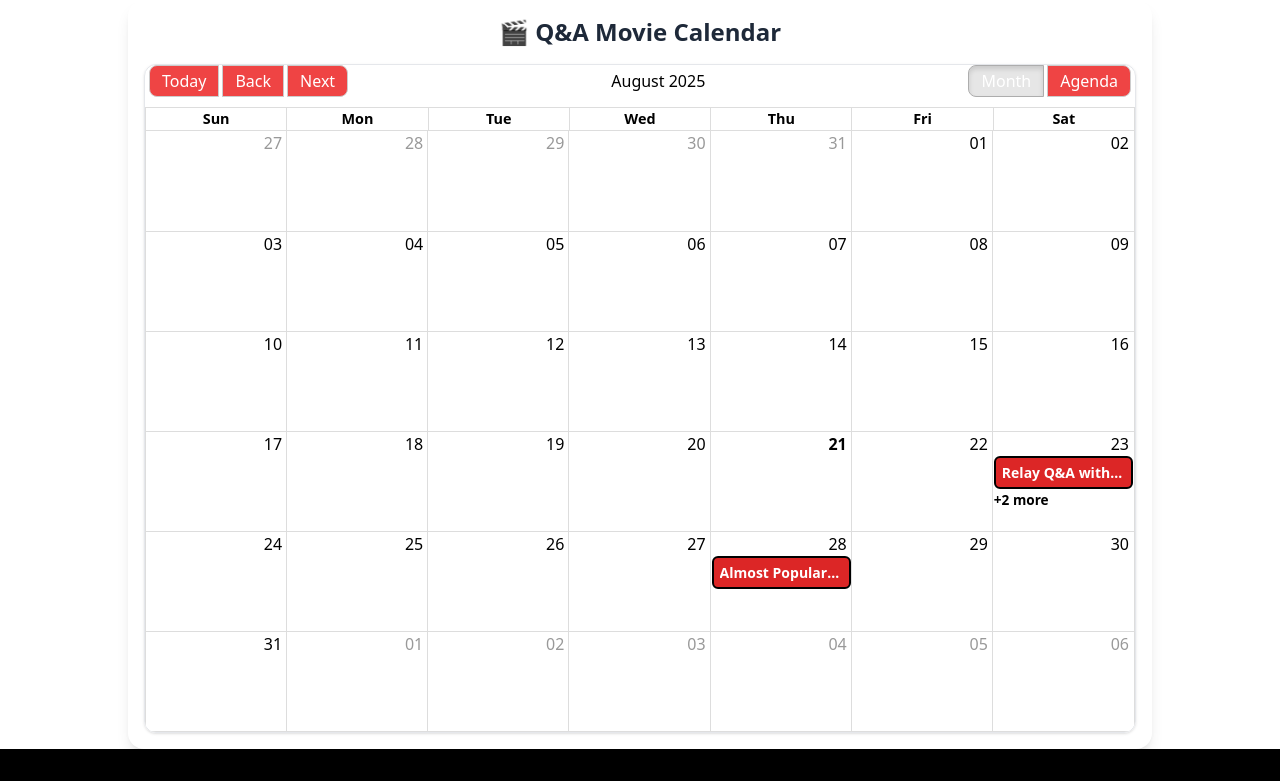
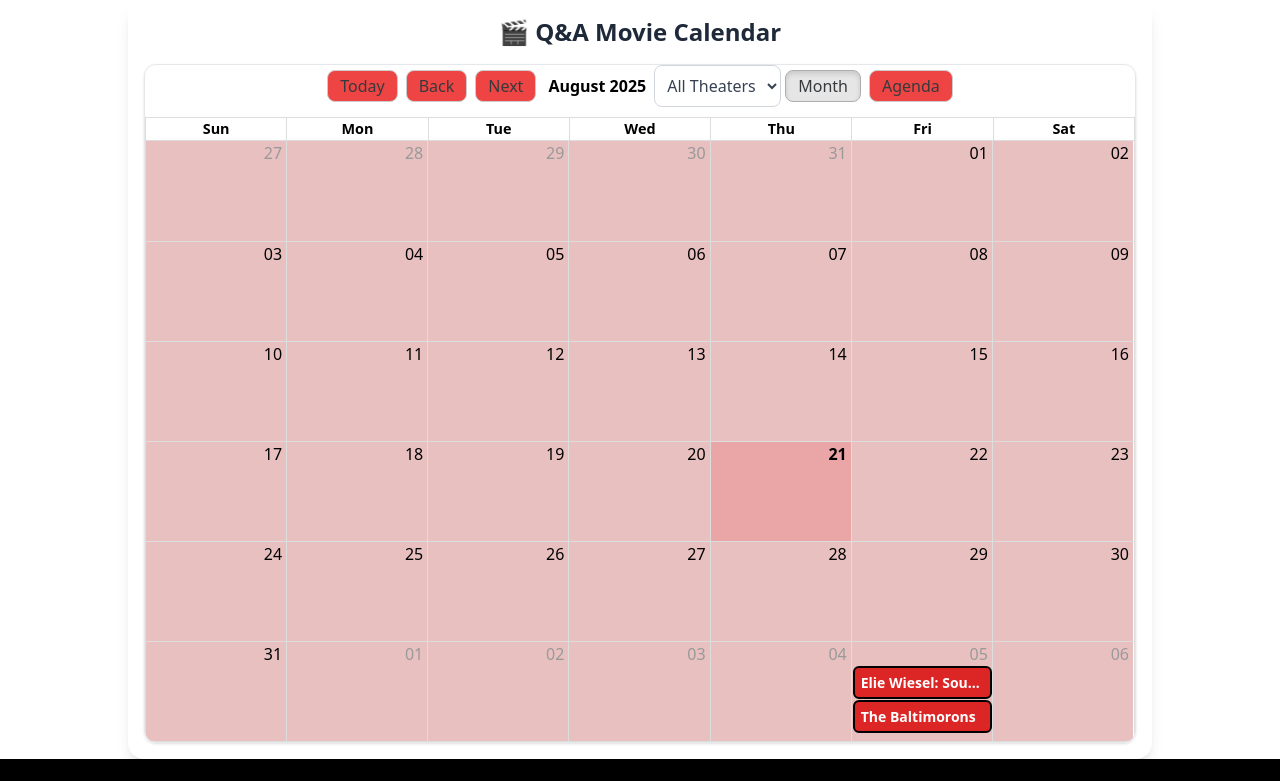
Before and after one commit to olga-bessonova/movie-qna-schedule-nyc, a React (Vite) app in the folder movie-site/: page / in a window 1280 px wide. Shown: the top 781 px of the page. Built offline with nearby package versions, Linux system fonts and the light colour scheme.

Commit message:
Add movies from theaters to calendar

```diff
--- a/movie-site/src/AMCMovieCard.jsx
+++ b/movie-site/src/AMCMovieCard.jsx
@@ -21,7 +21,9 @@ export default function AMCMovieCard({ movie }) {
   }, [movie.title]);
 
   return (
-    <div className="keen-slider__slide flex justify-center min-w-[250px] max-w-[500px] px-2">
+    <div
+      id={`movie-${movie.title.replace(/\s+/g, "-")}`}
+      className="keen-slider__slide flex justify-center min-w-[250px] max-w-[500px] px-2">
       <div className="w-[90%] sm:w-[400px] md:w-[500px] lg:w-[600px] xl:w-[700px] bg-white rounded-2xl shadow-lg flex flex-col max-h-[480px] relative group overflow-visible">
         <img
           src={movie.image_url}
--- a/movie-site/src/App.jsx
+++ b/movie-site/src/App.jsx
@@ -16,6 +16,7 @@ const movies = [
     runtime: "2 HR 22 MIN",
     rating: "R",
     link: "#",
+    theater: "IFC"
   },
   {
     title: "Copy Relay Q&A with Director David Mackenzie",
@@ -25,6 +26,7 @@ const movies = [
     runtime: "2 HR 22 MIN",
     rating: "R",
     link: "#",
+    theater: "IFC"
   },
   {
     title: "Copy 2 Relay Q&A with Director David Mackenzie",
@@ -34,6 +36,8 @@ const movies = [
     runtime: "2 HR 22 MIN",
     rating: "R",
     link: "#",
+    theater: "AMC"
+
   },
   {
     title: "Almost Popular – Special Q&A",
@@ -43,6 +47,7 @@ const movies = [
     runtime: "2 HR 5 MIN",
     rating: "NR",
     link: "#",
+    theater: "AMC"
   },
   {
     title: "No No NO",
@@ -52,6 +57,7 @@ const movies = [
     runtime: "2 HR 5 MIN",
     rating: "NR",
     link: "#",
+    theater: "IFC"
   },
   {
     title: "Movie Movie Movie",
@@ -60,6 +66,7 @@ const movies = [
     runtime: "2 HR 5 MIN",
     rating: "NR",
     link: "#",
+    theater: "AMC"
   },
 ];
 
@@ -107,17 +114,69 @@ export default function App() {
     });
   }, []);
 
+  const allMovies = [...AMCmovies, ...IFCmovies];
+
+  const centerSlide = (slider, index) => {
+    const track = slider.track.details;
+    if (!track) return;
+
+    // Slide details
+    const slide = track.slides[index];
+    const viewportWidth = track.width;
+
+    // Slide center position relative to track
+    const slideCenter = slide.left + slide.size / 2;
+
+    // Target scroll so that this center is in middle of viewport
+    const target = slideCenter - viewportWidth / 2;
+
+    slider.moveToIdx(index, true, { align: "center"
+      // absolute: true,
+    });
+
+    // force scroll alignment
+    slider.container.scrollTo({
+      left: target,
+      behavior: "smooth",
+    });
+  };
+
+  const handleEventSelect = (event) => {
+    if (event.theater === "AMC") {
+      const index = AMCmovies.findIndex((m) => m.title === event.title);
+      if (index !== -1 && amcInstanceRef.current) {
+        amcInstanceRef.current.moveToIdx(index, true, { align: "center" });
+        document.getElementById("amc-section")?.scrollIntoView({
+          behavior: "smooth",
+          block: "center",
+        });
+      }
+    }
+
+    if (event.theater === "IFC") {
+      const index = IFCmovies.findIndex((m) => m.title === event.title);
+      if (index !== -1 && ifcInstanceRef.current) {
+        ifcInstanceRef.current.moveToIdx(index, true, { align: "center" });
+        document.getElementById("ifc-section")?.scrollIntoView({
+          behavior: "smooth",
+          block: "center",
+        });
+      }
+    }
+  };
+
+
 
   return (
     <div>
-      <MovieCalendar movies={movies} />
+      <MovieCalendar movies={allMovies} onEventSelect={handleEventSelect} />
 
       <div className="bg-black text-white p-8 relative">
         <h1 className="text-3xl font-bold text-center mb-10">
           🎬 AMC
         </h1>
 
-        // Carousel AMC
+        {/* Carousel AMC  */}
         <div className="flex justify-center">
           <div ref={amcSliderRef} className="keen-slider justify-center mx-auto">
             {AMCmovies.map((movie, i) => (
@@ -126,7 +185,7 @@ export default function App() {
           </div>
         </div>
 
-        // Arrows
+        {/* Arrows  */}
         <button
           onClick={() => amcInstanceRef.current?.prev()}
           className="absolute top-1/2 left-4 -translate-y-1/2 bg-gray-800/70 text-white p-3 rounded-full hover:bg-gray-900 transition"
@@ -147,7 +206,7 @@ export default function App() {
           🎬 IFC
         </h1>
 
-        // Carousel IFC
+        {/* Carousel IFC */}
         <div className="flex justify-center">
           <div ref={ifcSliderRef} className="keen-slider justify-center mx-auto">
             {IFCmovies.map((movie, i) => (
@@ -157,7 +216,7 @@ export default function App() {
 
         </div>
 
-        // Arrows
+        {/* Arrows */}
         <button
           onClick={() => ifcInstanceRef.current?.prev()}
           className="absolute top-1/2 left-4 -translate-y-1/2 bg-gray-800/70 text-white p-3 rounded-full hover:bg-gray-900 transition"
--- /dev/null
+++ b/movie-site/src/CustomToolbar.jsx
@@ -0,0 +1,43 @@
+export default function CustomToolbar({ label, onNavigate, onView, view, setSelectedTheater, selectedTheater }) {
+    return (
+      <div className="rbc-toolbar flex justify-between items-center">
+
+        {/* Middle: navigation (Today, Back, Next) */}
+        <div className="flex items-center">
+          <button onClick={() => onNavigate("TODAY")}>Today</button>
+          <button onClick={() => onNavigate("PREV")}>Back</button>
+          <button onClick={() => onNavigate("NEXT")}>Next</button>
+          <span className="mx-2 font-bold">{label}</span>
+        </div>
+
+        {/* Left: Dropdown */}
+        <div>
+          <select
+            value={selectedTheater}
+            onChange={(e) => setSelectedTheater(e.target.value)}
+            className="border border-gray-300 rounded-lg p-2 text-gray-700 focus:outline-none focus:ring-2 focus:ring-red-500"
+          >
+            <option value="All">All Theaters</option>
+            <option value="AMC">AMC</option>
+            <option value="IFC">IFC</option>
+          </select>
+        </div>
+
+        {/* Right: view buttons (Month, Agenda) */}
+        <div>
+          <button
+            onClick={() => onView("month")}
+            className={view === "month" ? "rbc-active" : ""}
+          >
+            Month
+          </button>
+          <button
+            onClick={() => onView("agenda")}
+            className={view === "agenda" ? "rbc-active" : ""}
+          >
+            Agenda
+          </button>
+        </div>
+      </div>
+    );
+  }
--- a/movie-site/src/IFCMovieCard.jsx
+++ b/movie-site/src/IFCMovieCard.jsx
@@ -52,7 +52,9 @@ export default function IFCMovieCard({ movie }) {
   const paragraphs_qna = parseParagraphs(movie.paragraphs_qna);
 
   return (
-    <div className="keen-slider__slide flex justify-center min-w-[250px] max-w-[500px]">
+    <div
+      id={`movie-${movie.title.replace(/\s+/g, "-")}`}
+      className="keen-slider__slide flex justify-center min-w-[550px] max-w-[500px]">
       <div className="w-[800px] bg-white rounded-2xl shadow-lg overflow-hidden flex flex-col max-h-120">
         <img
           src={movie.image_url}
--- a/movie-site/src/MovieCalendar.jsx
+++ b/movie-site/src/MovieCalendar.jsx
@@ -2,14 +2,23 @@ import React, { useState } from "react";
 import { Calendar, momentLocalizer } from "react-big-calendar";
 import moment from "moment";
 import "react-big-calendar/lib/css/react-big-calendar.css";
+import CustomToolbar from './CustomToolbar'
 
 const localizer = momentLocalizer(moment);
 
 export default function MovieCalendar({ movies }) {
   const [date, setDate] = useState(new Date());
   const [view, setView] = useState("month");
+  const [selectedTheater, setSelectedTheater] = useState('All')
 
-  const events = (movies || [])
+  const filteredMovies =
+    selectedTheater === "All"
+    ? movies
+    : movies.filter((m) => m.theater === selectedTheater)
+
+  console.log("Theater:", selectedTheater)
+
+  const events = (filteredMovies || [])
   .map((movie) => {
     const start = movie.start || movie.date;
     if (!start) return null;
@@ -23,6 +32,7 @@ export default function MovieCalendar({ movies }) {
       start: startDate,
       end: endDate,
       allDay: true,
+      theater: movie.theater
     };
   })
   .filter(Boolean);
@@ -57,6 +67,21 @@ export default function MovieCalendar({ movies }) {
               moment(date).format("MMMM D, YYYY (dddd)"),
             agendaTimeFormat: () => "",
           }}
+          components={{
+            toolbar: (props) => (
+              <CustomToolbar
+                {...props}
+                setSelectedTheater={setSelectedTheater}
+                selectedTheater={selectedTheater}
+              />
+            ),
+          }}
+          onSelectEvent={(event) => {
+            const el = document.getElementById(`movie-${event.title.replace(/\s+/g, "-")}`);
+            if (el) {
+              el.scrollIntoView({ behavior: "smooth", block: "center" });
+            }
+          }}
         />
       </div>
 
@@ -76,7 +101,6 @@ export default function MovieCalendar({ movies }) {
           background: #ef4444;
           border-radius: 0.5rem;
           padding: 0.25rem 0.75rem;
-          color: white;
           font-weight: 500;
           margin: 0 0.25rem;
           transition: background 0.2s;
@@ -87,16 +111,12 @@ export default function MovieCalendar({ movies }) {
         }
 
         .rbc-toolbar button:active,
-        .rbc-toolbar button:focus {
-          background:rgb(246, 9, 9) !important; /* red-600 */
+         {
+          // background:rgb(255, 239, 14) !important; /* red-600 */
           color:rgb(0, 0, 0) !important;
           font-weight: 800;
           outline: none !important;
           box-shadow: none !important;
-        }
-
-        .rbc-today {
-          background-color:rgb(244, 87, 87) !important;
         }
 
         .rbc-off-range-bg {
@@ -115,7 +135,7 @@ export default function MovieCalendar({ movies }) {
         }
 
         .rbc-day-bg {
-          background-color: #fff !important; /* white background */
+          background-color:rgb(233, 192, 192) !important;
         }
 
         .rbc-month-row {
@@ -133,6 +153,10 @@ export default function MovieCalendar({ movies }) {
         .rbc-agenda-row {
           min-height: 300px; /* give room to display events */
         }
+
+        .rbc-today {
+          background-color:rgb(234, 166, 166) !important;
+        }
       `}</style>
     </div>
   );
```
